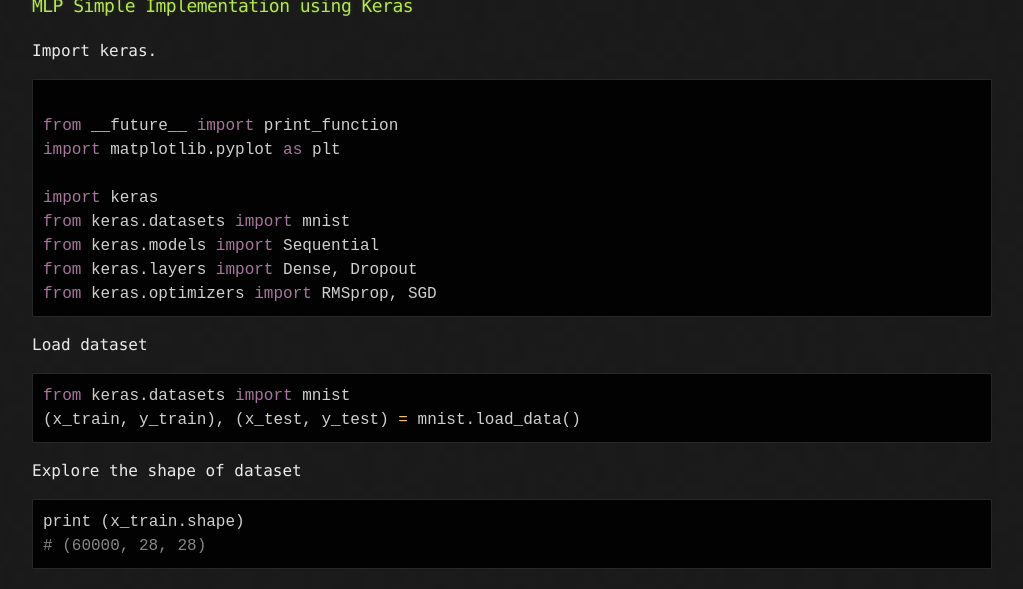
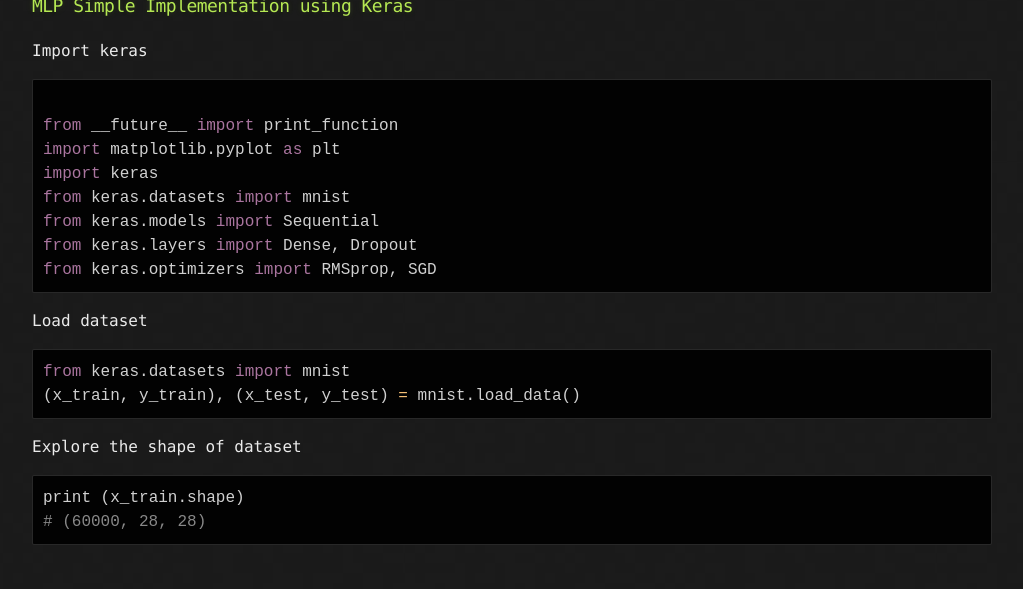
Before and after one commit to balaprasanna/balaprasanna.github.io, a Jekyll site: the page built from page/mlp_keras.md, in a window 1280 px wide and 900 px high, scrolled down 591 px, cut to the strip 311-900 px from the top of the window. Shown: the whole strip, without its empty margins (128-1151 px from the left). Built offline with Jekyll 4.4.1, drawn with Linux system fonts in a browser that asks for light colours; our own code applies the rules of GitHub Pages for plain Markdown files; after the commit the page ends 1467 px from its top, so only the background shows below that.

Commit message:
Added blog 2

````diff
--- a/page/mlp_keras.md
+++ b/page/mlp_keras.md
@@ -13,13 +13,11 @@ In the case of regression problems, the average of the predicted attribute may b
 
 ### [](#header-3)MLP Simple Implementation using Keras
 
-Import keras.
-
+Import keras
 ```python
 
 from __future__ import print_function
 import matplotlib.pyplot as plt
-
 import keras
 from keras.datasets import mnist
 from keras.models import Sequential
````
